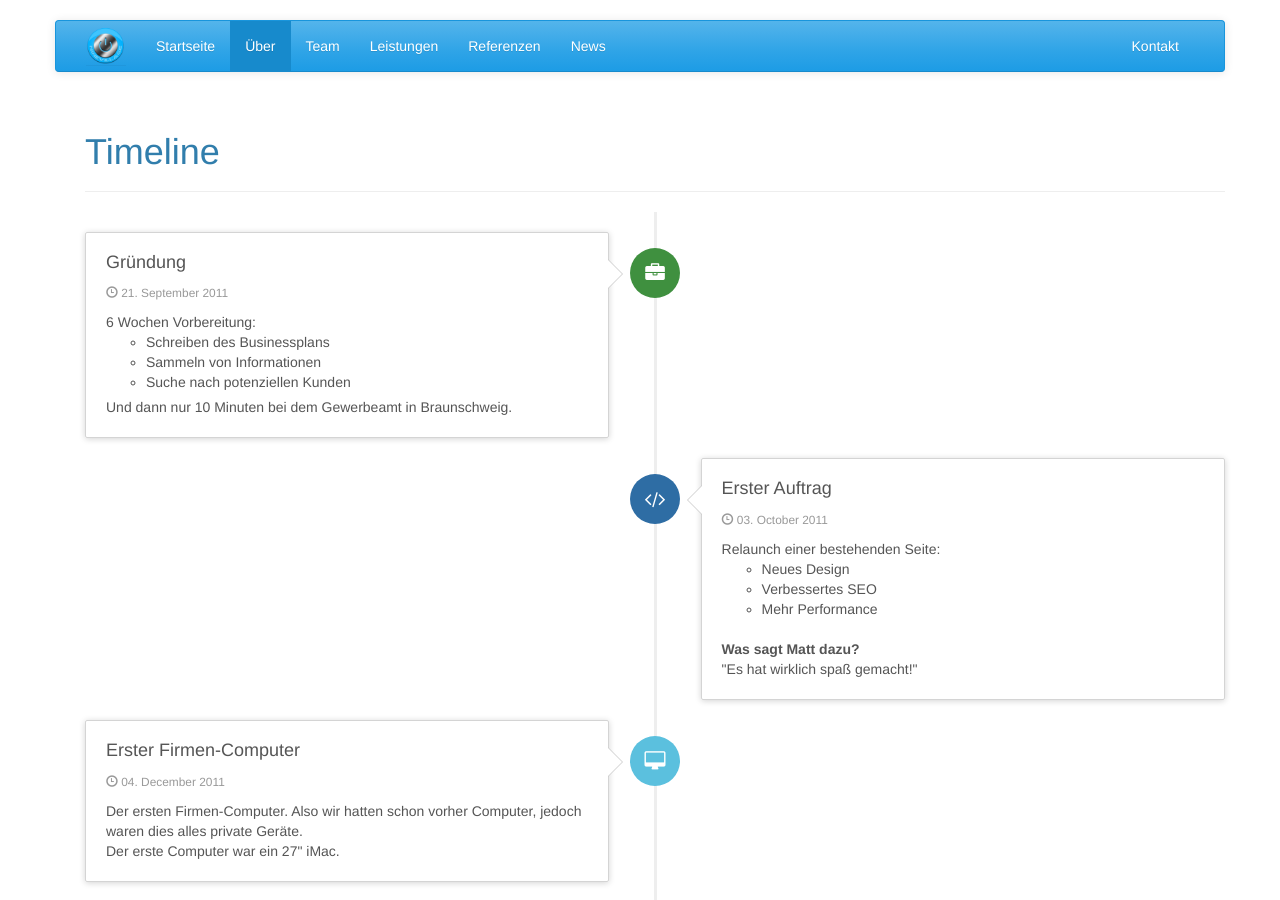
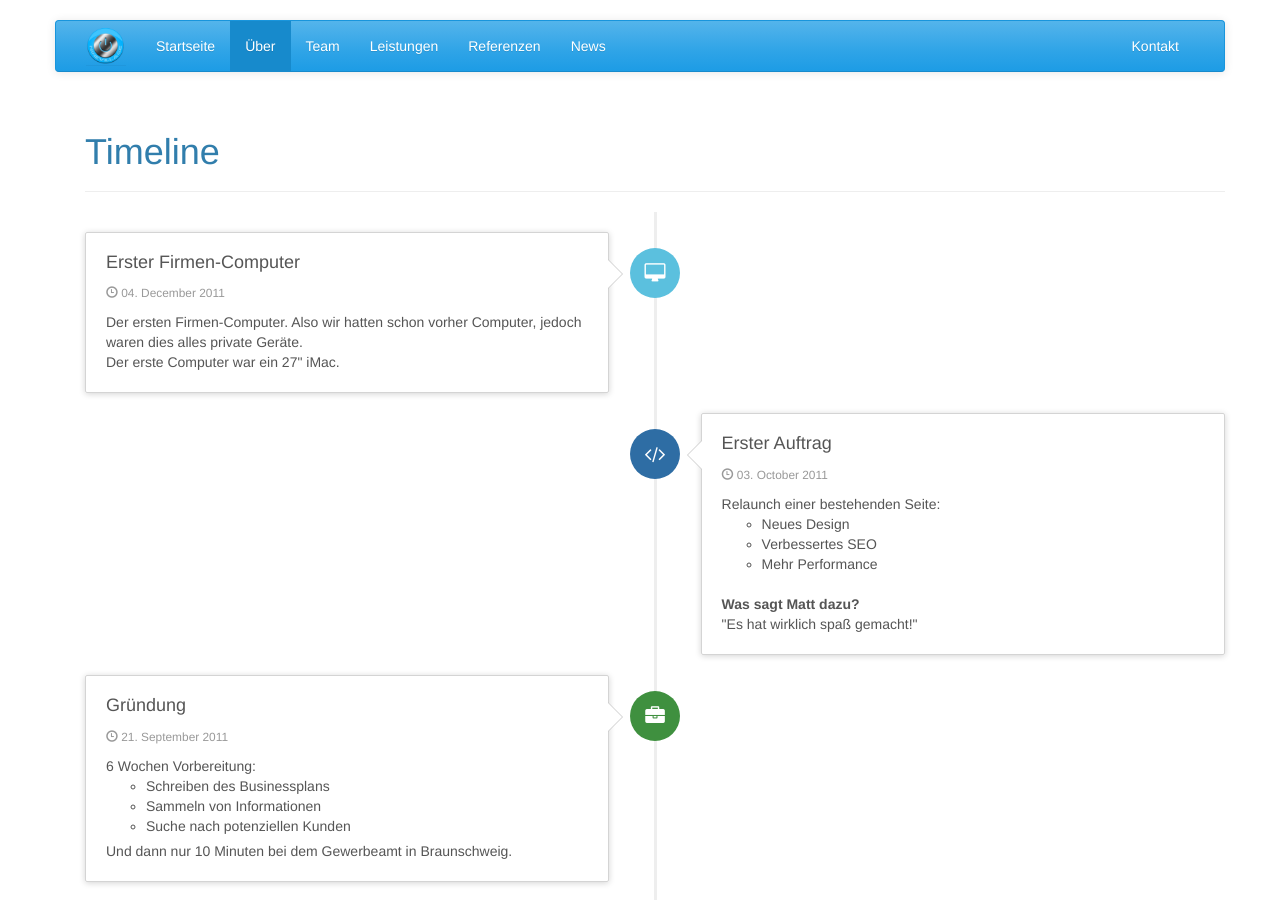
Before and after one commit to Ninevillage/ninevillage.github.io, a Jekyll site: the page built from pages/de/about.html, in a window 1280 px wide and 900 px high. Built offline with Jekyll 4.4.1, drawn with Linux system fonts in a browser that asks for light colours; nearby versions of some CDN libraries; library files that are not in the unit come from our copies; some of the changed lines change nothing that is shown.

Commit message:
change order - latest on top of abouts

```diff
--- a/_includes/_timeline.html
+++ b/_includes/_timeline.html
@@ -1,4 +1,4 @@
-{% assign timeline_datas = include.data | sort: 'date' %}
+{% assign timeline_datas = include.data | sort: 'date' | reverse %}
 
 <div class="container">
     <div class="page-header">
```
